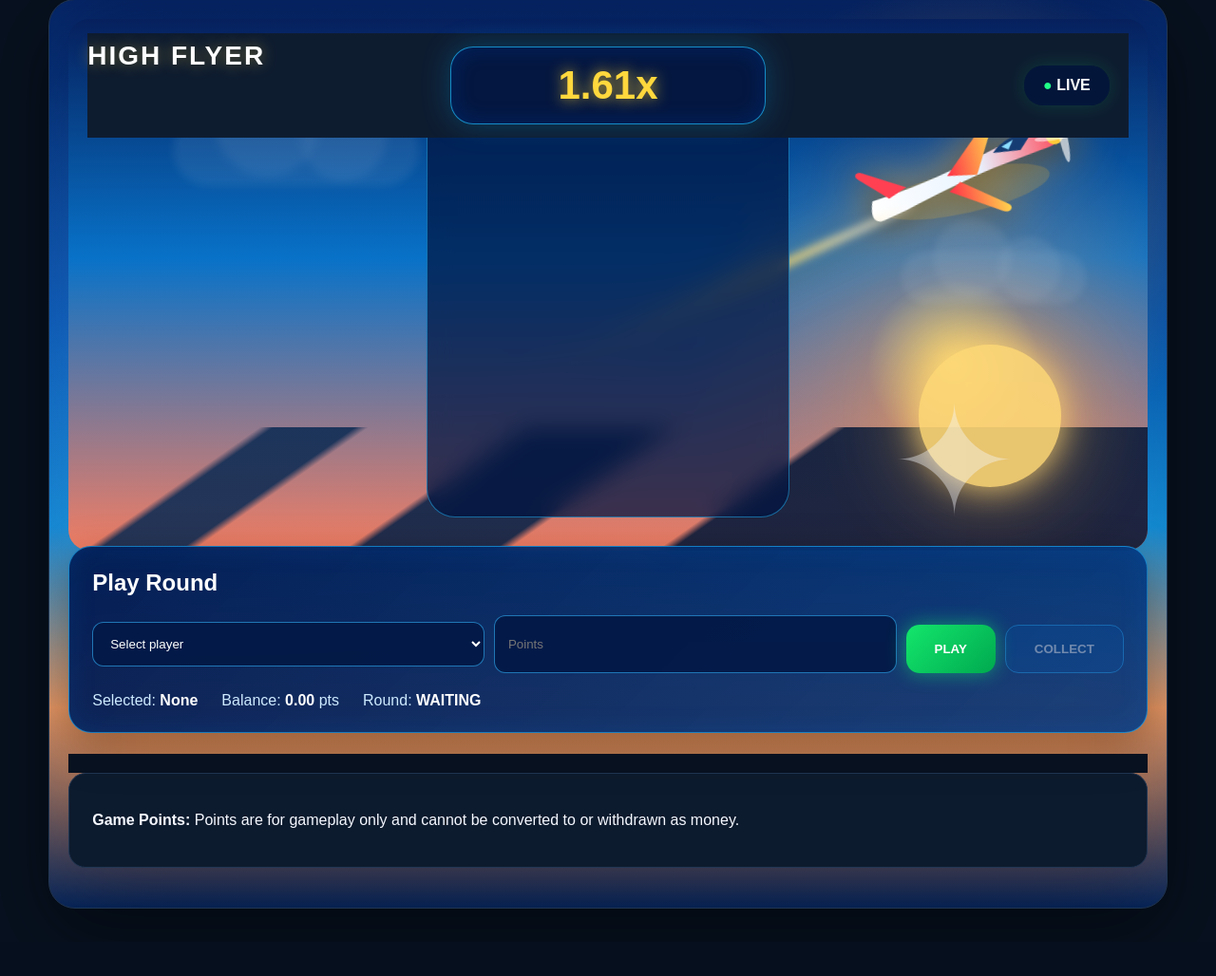
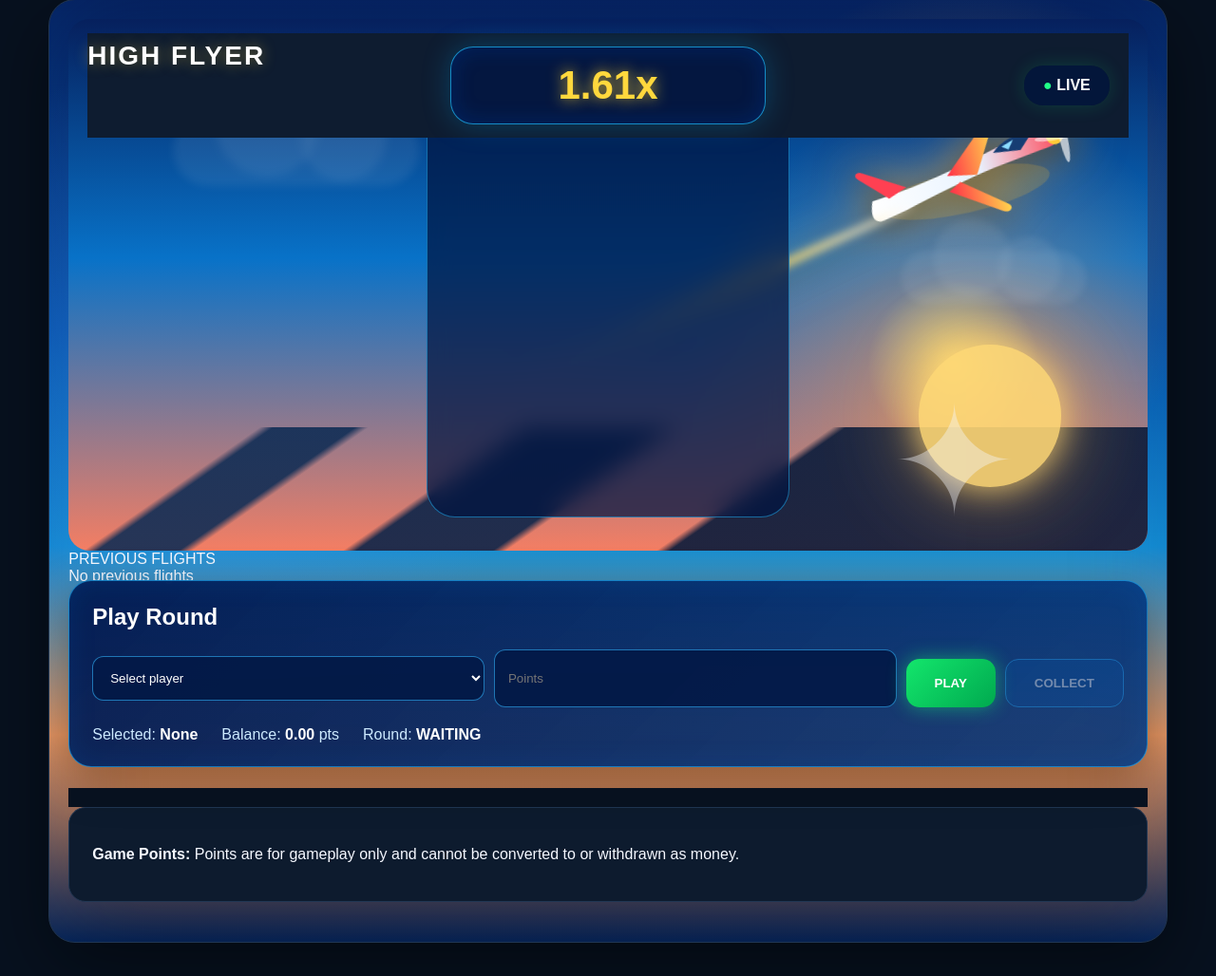
Before and after one commit to kiplangatduncan/High-flyer-, a Flask app: page /game in a window 1280 px wide. Shown: the part 107-1135 px from the top of the page at 95% size. Before the commit the page ends 1064 px from the top, so only its background shows below. Run offline with Flask 3, Linux system fonts and the light colour scheme; data that the repository does not hold is empty.

Commit message:
Update game.html

```diff
--- a/templates/game.html
+++ b/templates/game.html
@@ -200,7 +200,13 @@
         </div>
 
     </div>
+<div class="flight-history">
+    <div class="history-title">PREVIOUS FLIGHTS</div>
 
+    <div id="flightHistory" class="history-list">
+        <span class="history-empty">No previous flights</span>
+    </div>
+</div>
 
     <!-- GAME CONTROL -->
     <div class="card game-controls">
```
